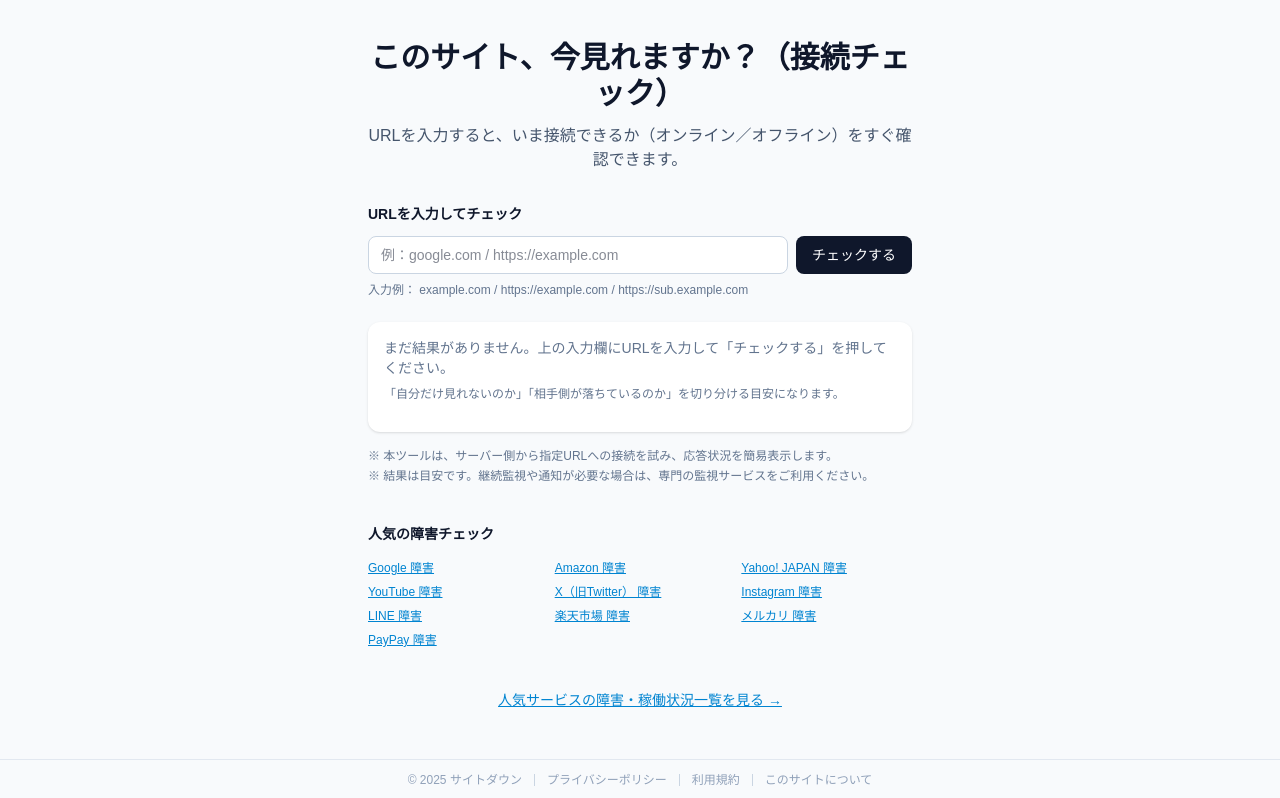
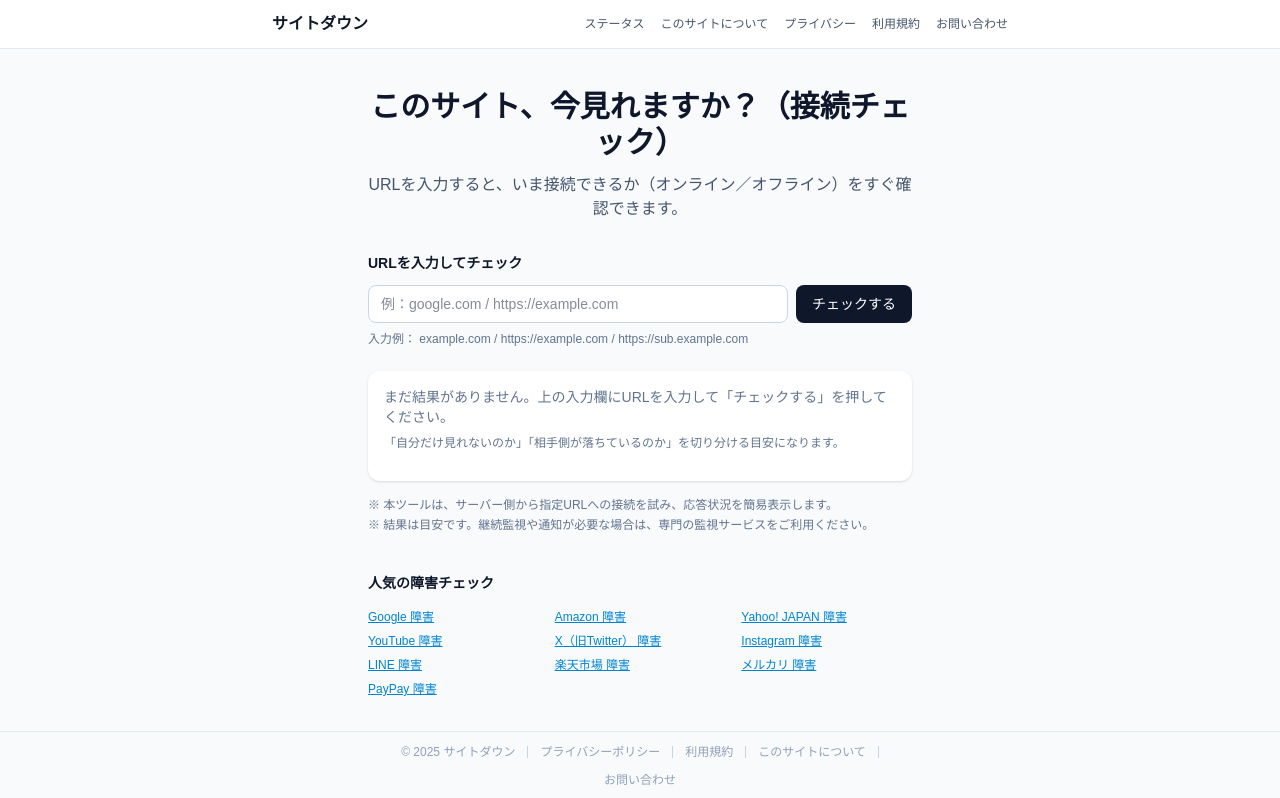
Before and after one commit to rwhonyaku/saitodaun, a Next.js app: page / in a window 1280 px wide. Shown: the top 798 px of the page. Built offline with nearby package versions, Linux system fonts and the light colour scheme.

Commit message:
Update content/pages

```diff
--- a/app/layout.tsx
+++ b/app/layout.tsx
@@ -1,8 +1,8 @@
+// app/layout.tsx
 import "./globals.css";
 import type { Metadata } from "next";
 import Script from "next/script";
 import SiteNav from "@/components/SiteNav";
-import SiteFooter from "@/components/SiteFooter";
 import { SITE } from "@/lib/siteMeta";
 
 export const metadata: Metadata = {
@@ -11,12 +11,8 @@ export const metadata: Metadata = {
     template: `%s｜${SITE.name}`,
   },
   description: SITE.description,
-
   metadataBase: new URL(SITE.origin),
-  alternates: {
-    canonical: "/",
-  },
-
+  alternates: { canonical: "/" },
   openGraph: {
     title: `${SITE.name}｜接続チェック`,
     description: SITE.description,
@@ -25,7 +21,6 @@ export const metadata: Metadata = {
     locale: "ja_JP",
     type: "website",
   },
-
   twitter: {
     card: "summary",
     title: `${SITE.name}｜接続チェック`,
@@ -41,7 +36,6 @@ export default function RootLayout({
   return (
     <html lang="ja">
       <head>
-        {/* Google AdSense script */}
         <Script
           id="adsbygoogle-js"
           async
@@ -50,7 +44,6 @@ export default function RootLayout({
           strategy="afterInteractive"
         />
 
-        {/* FAQ structured data (JSON-LD) */}
         <script
           type="application/ld+json"
           dangerouslySetInnerHTML={{
@@ -92,8 +85,12 @@ export default function RootLayout({
       </head>
 
       <body className="bg-slate-50 min-h-screen flex flex-col">
+        {/* Top navigation (this is what makes your /contact link appear) */}
+        <SiteNav />
+
         <div className="flex-1 flex flex-col pb-16">{children}</div>
 
+        {/* Fixed footer */}
         <footer className="fixed bottom-0 left-0 right-0 border-t border-slate-200 bg-slate-50">
           <div className="mx-auto flex max-w-xl flex-wrap items-center justify-center gap-3 px-4 py-3 text-xs text-slate-400">
             <p>© {new Date().getFullYear()} サイトダウン</p>
@@ -109,6 +106,10 @@ export default function RootLayout({
             <a href="/about" className="hover:text-slate-600">
               このサイトについて
             </a>
+            <span className="h-3 w-px bg-slate-300" />
+            <a href="/contact" className="hover:text-slate-600">
+              お問い合わせ
+            </a>
           </div>
         </footer>
       </body>
```
